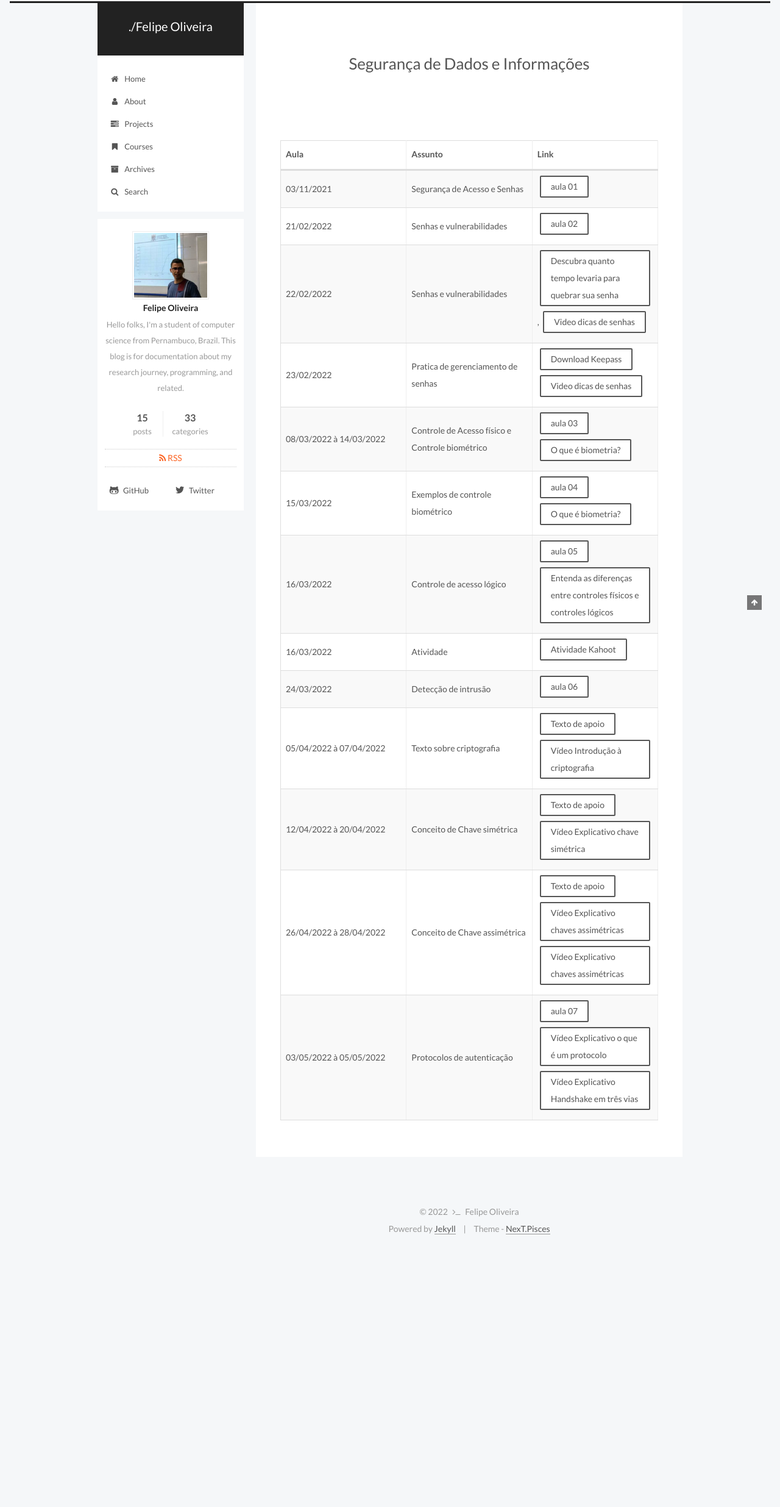
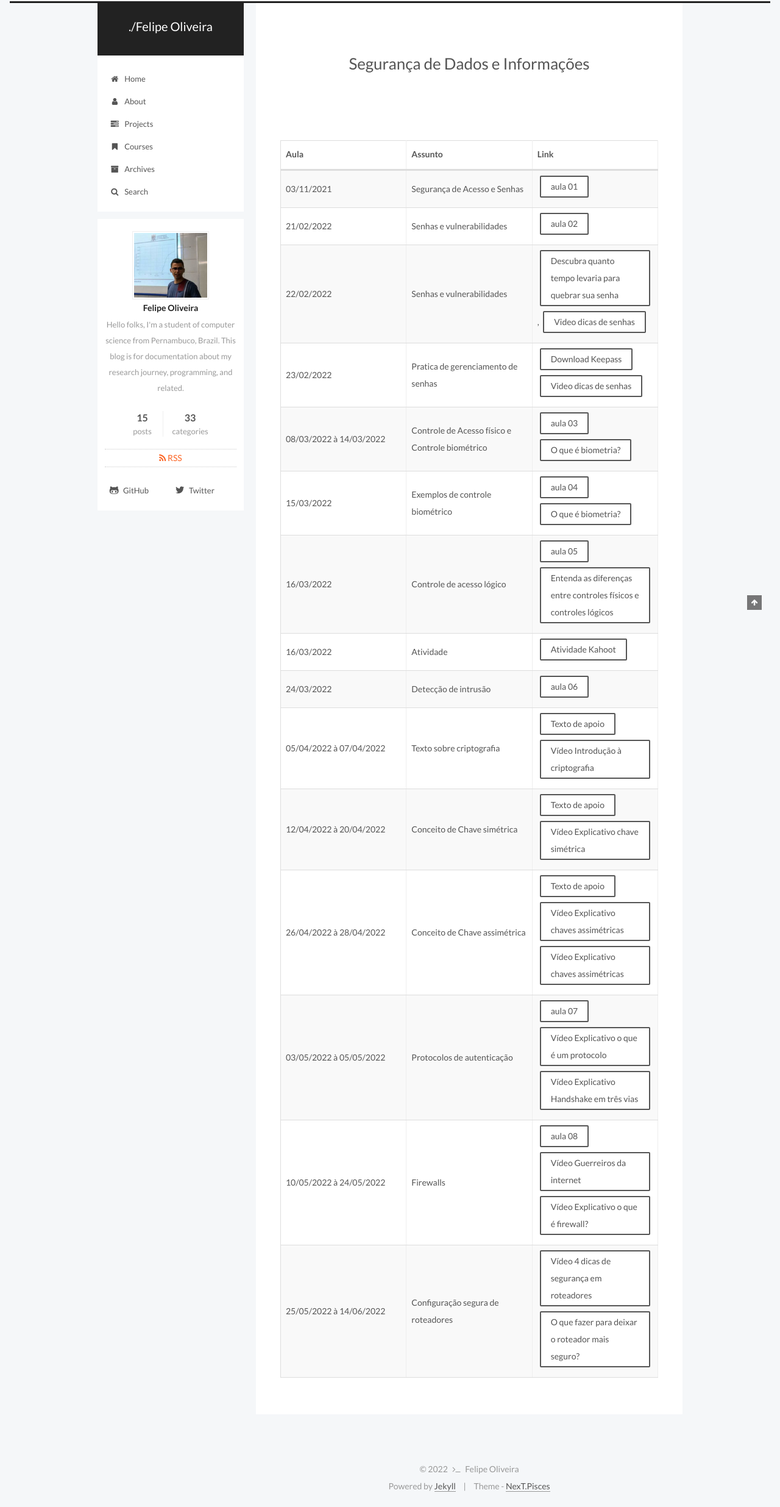
Before and after one commit to fdoliv/fdoliv.github.io, a Jekyll site: the page built from courses/sdi/index.md, in a window 1280 px wide. Shown: the whole page at 61% size. Built offline with Jekyll 4.4.1, drawn with Linux system fonts in a browser that asks for light colours; before the commit the page ends 2049 px from its top, so only the background shows below that.

Commit message:
Aula 08 e configuração de roteadores

```diff
--- a/courses/sdi/index.md
+++ b/courses/sdi/index.md
@@ -26,3 +26,5 @@ comments: false
 | 12/04/2022 à 20/04/2022 | Conceito de Chave simétrica |  <a href="https://www.gta.ufrj.br/grad/07_2/delio/Criptografiasimtrica.html" target="blank" class="btn">Texto de apoio</a> <a href="https://www.youtube.com/watch?v=Yf4T91Kk1Gs" target="blank" class="btn">Vídeo Explicativo chave simétrica</a>
 | 26/04/2022 à 28/04/2022 | Conceito de Chave assimétrica |  <a href="https://www.gta.ufrj.br/grad/07_2/delio/Criptografiasimtrica.html" target="blank" class="btn">Texto de apoio</a> <a href="https://www.youtube.com/watch?v=GeSnN8Tt04U" target="blank" class="btn">Vídeo Explicativo chaves assimétricas</a> <a href="https://www.youtube.com/watch?v=GeSnN8Tt04U" target="blank" class="btn">Vídeo Explicativo chaves assimétricas</a>
 | 03/05/2022 à 05/05/2022 | Protocolos de autenticação |  <a href="{{ site.url }}/assets/arquivos/sdi/aula07.pdf" target="blank" class="btn">aula 07</a> <a href="https://youtu.be/nen0q1SnWsE" target="blank" class="btn">Vídeo Explicativo o que é um protocolo</a> <a href="https://youtu.be/1X-b7L0BzOk" target="blank" class="btn">Vídeo Explicativo Handshake em três vias</a>
+| 10/05/2022 à 24/05/2022 | Firewalls |  <a href="{{ site.url }}/assets/arquivos/sdi/aula08.pdf" target="blank" class="btn">aula 08</a> <a href="https://www.youtube.com/watch?v=BmOMG7rdf8A" target="blank" class="btn">Vídeo Guerreiros da internet</a> <a href="https://www.youtube.com/watch?v=Qg7mhOXH7QY" target="blank" class="btn">Vídeo Explicativo o que é firewall?</a> |
+| 25/05/2022 à 14/06/2022 | Configuração segura de roteadores | <a href="https://www.youtube.com/watch?v=F6BlFacLIzE" target="blank" class="btn">Vídeo 4 dicas de segurança em roteadores</a> <a href="https://blog.intnet.com.br/afinal-o-que-fazer-para-deixar-o-roteador-mais-seguro/" target="blank" class="btn">O que fazer para deixar o roteador mais seguro?</a> |
```
Also changed, not shown: 1 other file.
